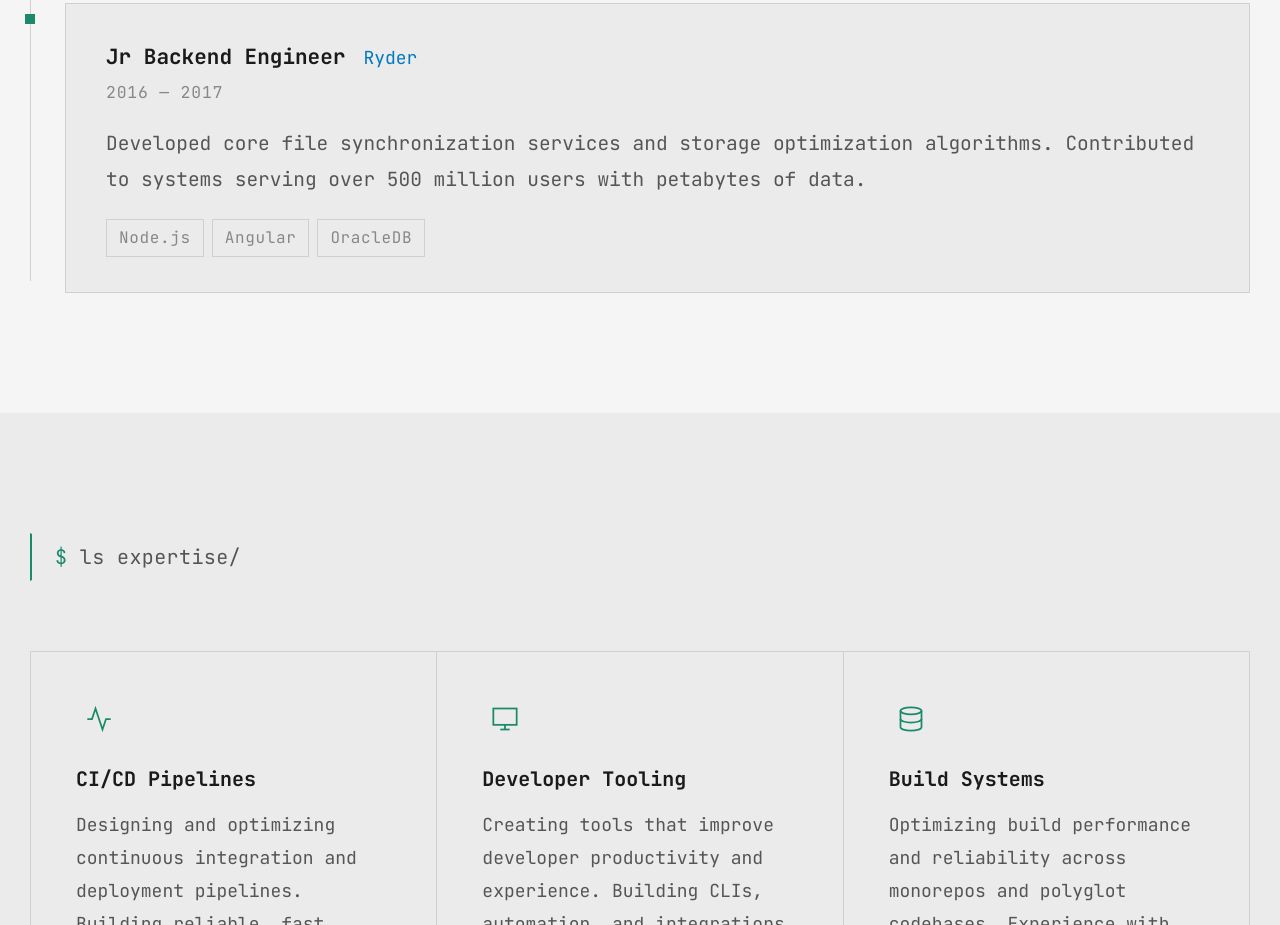
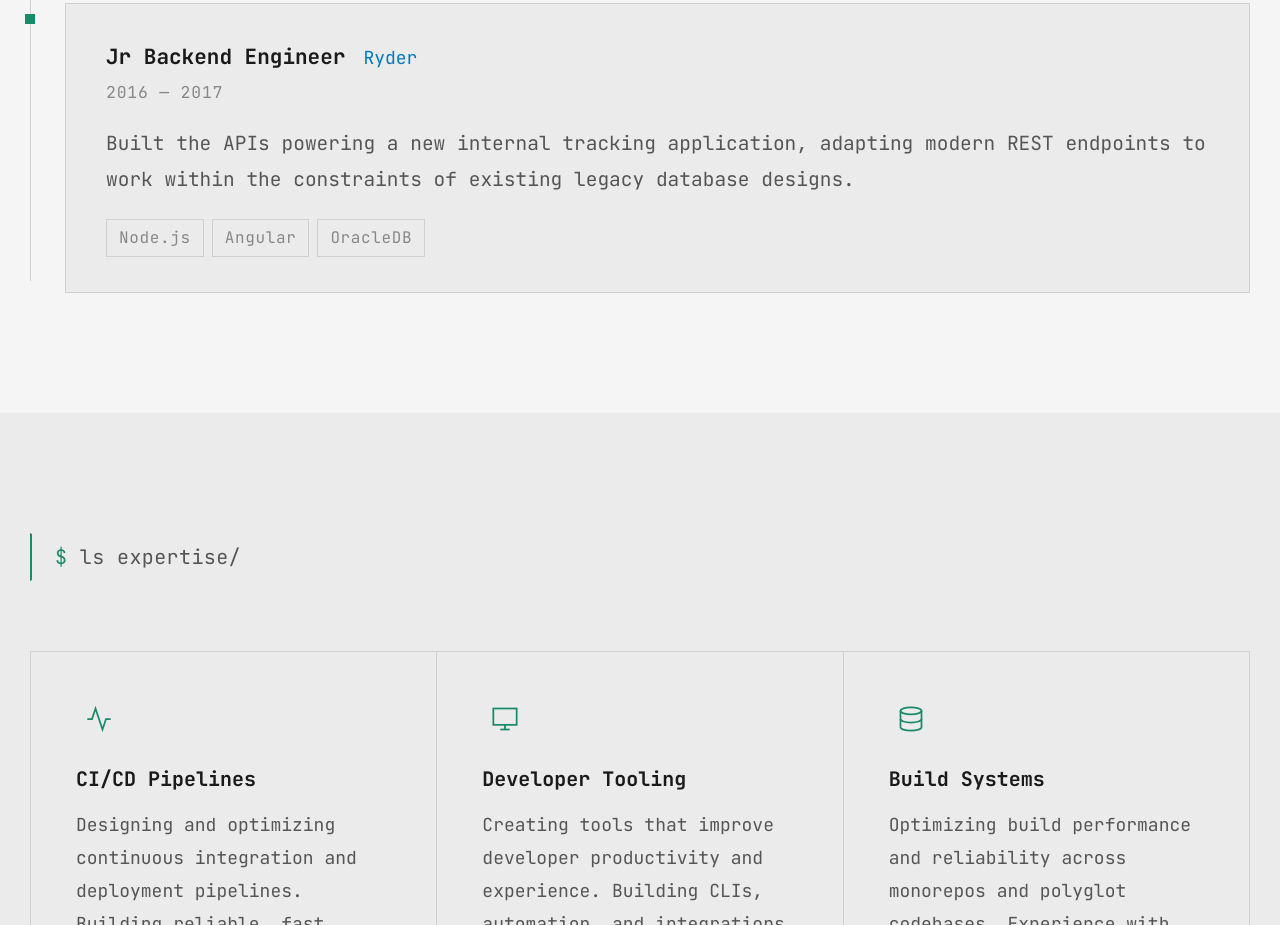
Before and after one commit to chasingSublimity/chasingSublimity.github.io, an Astro site: page / in a window 1280 px wide. Shown: the part 3280-4205 px from the top of the page. Built offline with nearby package versions, Linux system fonts and the light colour scheme; Astro itself is replaced by a stand-in of ours.

Commit message:
chore: rewrite Jr Backend experience blurb

```diff
--- a/src/components/Experience.astro
+++ b/src/components/Experience.astro
@@ -96,9 +96,9 @@
       </div>
       <span class="timeline-date">2016 — 2017</span>
       <p>
-        Developed core file synchronization services and storage
-        optimization algorithms. Contributed to systems serving over 500
-        million users with petabytes of data.
+        Built the APIs powering a new internal tracking application, adapting
+        modern REST endpoints to work within the constraints of existing
+        legacy database designs.
       </p>
       <div class="tech-tags">
         <span class="tag">Node.js</span>
```
